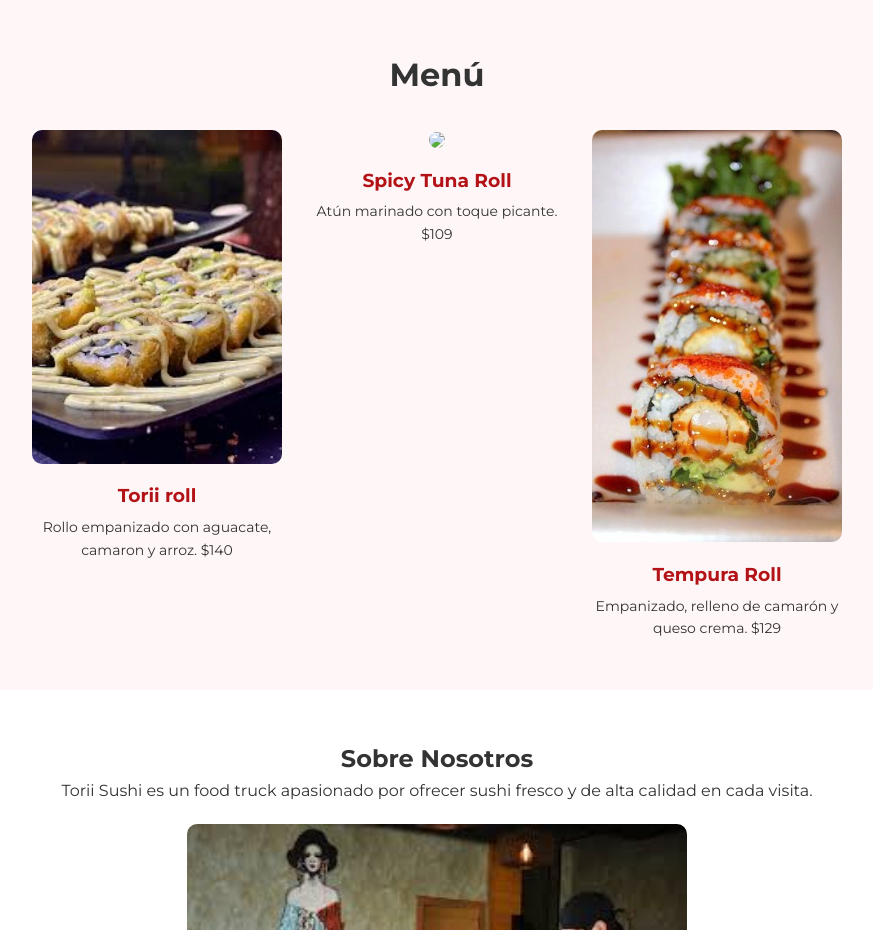
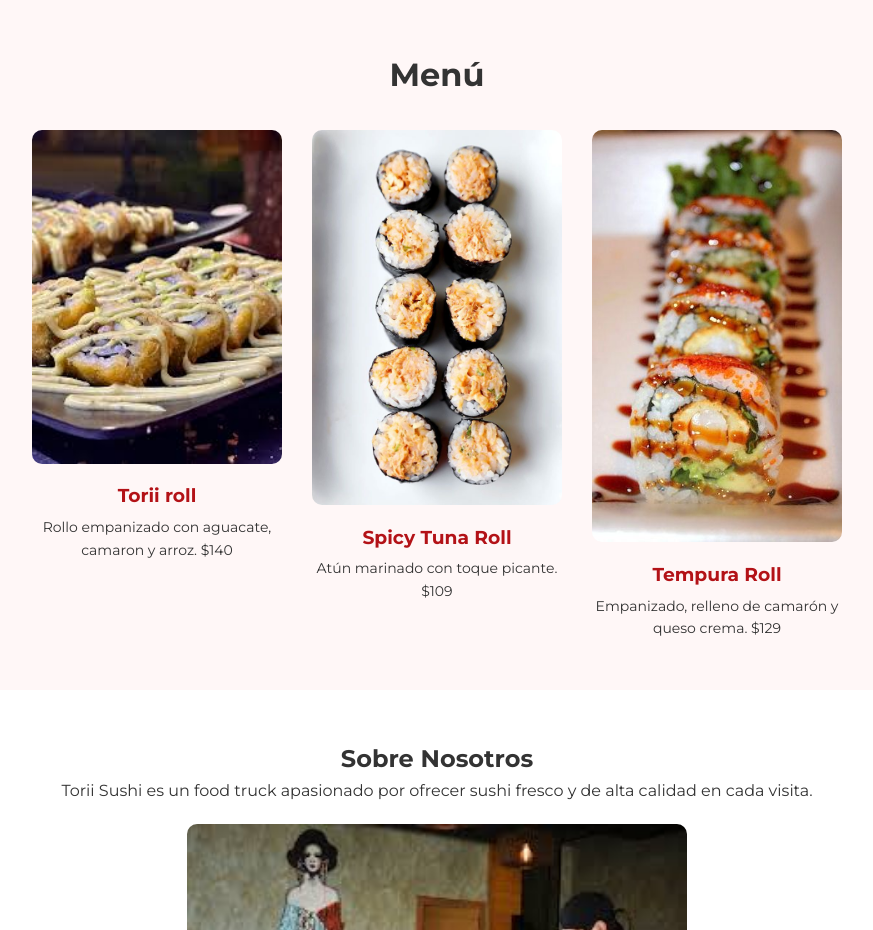
Before and after one commit to IBA-RRA/Torii---Sushi, a plain HTML site: page index.html in a window 1280 px wide. Shown: the part 900-1830 px from the top of the page, without its empty margins (203-1076 px from the left). Drawn offline with Linux system fonts and the light colour scheme; files whose address does not match are found by name.

Commit message:
Update index.html

```diff
--- a/index.html
+++ b/index.html
@@ -57,7 +57,7 @@
         <p>Rollo empanizado con aguacate, camaron y arroz. $140</p>
       </div>
       <div class="menu-item">
-        <img src="imagenes/f6b0bc0daa23199d7c04fadf544ebd98.jpg">
+        <img src="f6b0bc0daa23199d7c04fadf544ebd98.jpg">
         <h3>Spicy Tuna Roll</h3>
         <p>Atún marinado con toque picante. $109</p>
       </div>
```
